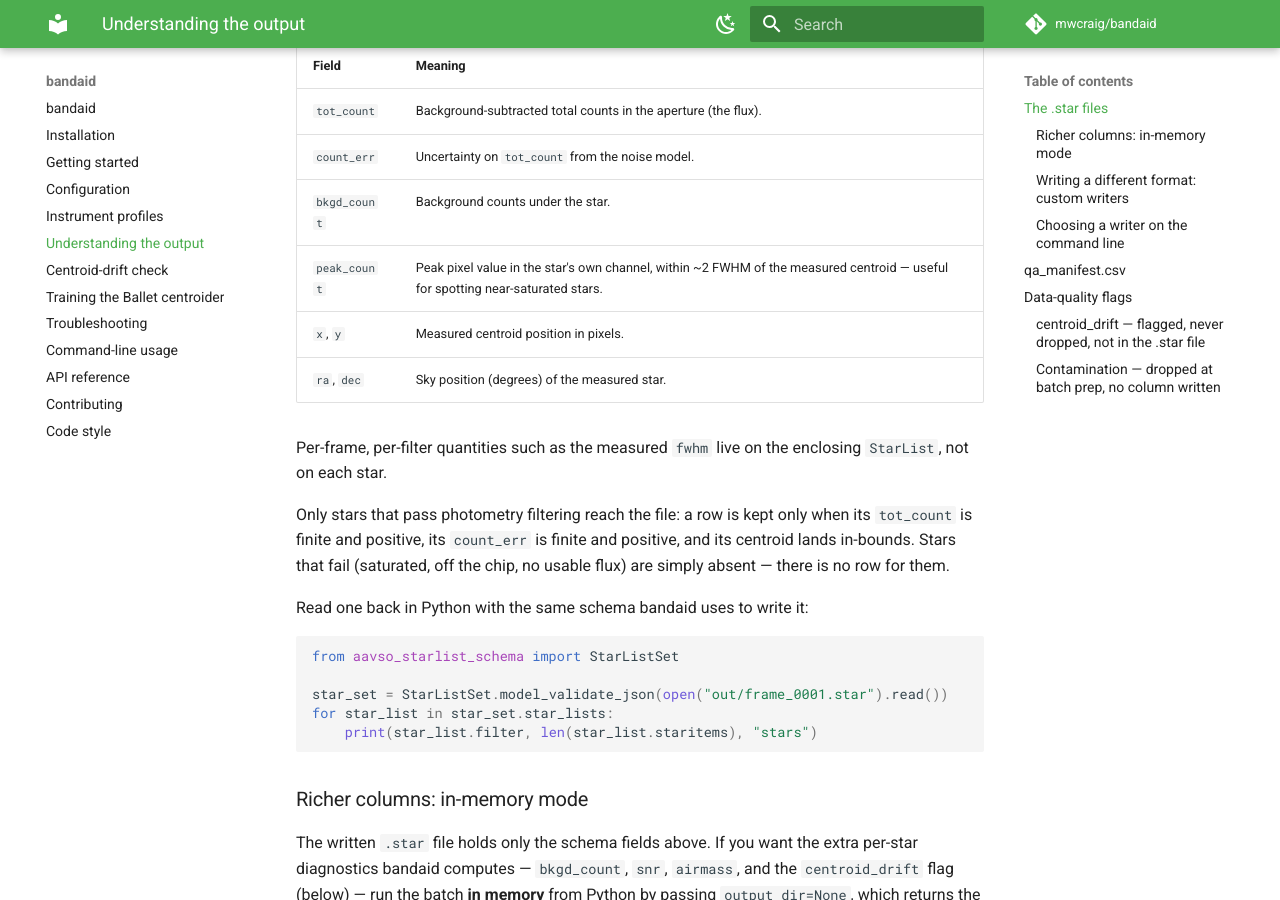
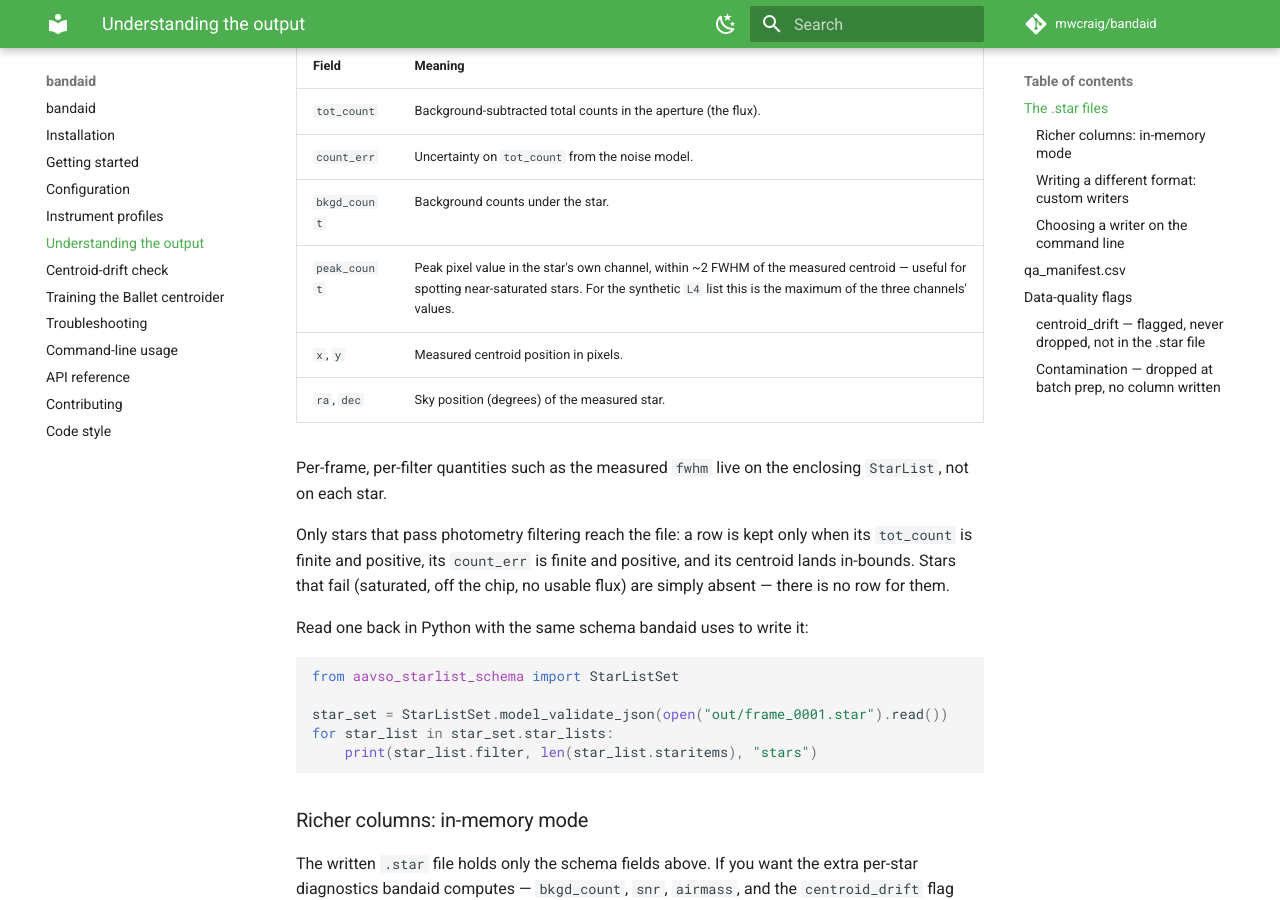
Before and after one commit to mwcraig/bandaid, an MkDocs documentation site: the page built from docs/outputs.md, in a window 1280 px wide and 900 px high, scrolled down 837 px. Built offline with MkDocs 1.6.1 and Material for MkDocs 9.7.7, drawn with Linux system fonts in a browser that asks for light colours; comment, search, counter and statistics services are not loaded.

Commit message:
Document the L4 peak_count semantics (PR #69 review)
For the synthetic L4 list peak_count is the max over the three
channels' values, not a single-channel measurement.

Co-Authored-By: Claude Fable 5 <noreply@anthropic.com>
Claude-Session: https://claude.ai/code/session_01GdU5dYQLSzmfrWtxrD4idW

```diff
--- a/docs/outputs.md
+++ b/docs/outputs.md
@@ -38,14 +38,14 @@ StarListSet
 
 The per-star fields in each `staritems` row:
 
-| Field        | Meaning                                                                                                                         |
-| ------------ | ------------------------------------------------------------------------------------------------------------------------------- |
-| `tot_count`  | Background-subtracted total counts in the aperture (the flux).                                                                  |
-| `count_err`  | Uncertainty on `tot_count` from the noise model.                                                                                |
-| `bkgd_count` | Background counts under the star.                                                                                               |
-| `peak_count` | Peak pixel value in the star's own channel, within ~2 FWHM of the measured centroid — useful for spotting near-saturated stars. |
-| `x`, `y`     | Measured centroid position in pixels.                                                                                           |
-| `ra`, `dec`  | Sky position (degrees) of the measured star.                                                                                    |
+| Field        | Meaning                                                                                                                                                                                                        |
+| ------------ | -------------------------------------------------------------------------------------------------------------------------------------------------------------------------------------------------------------- |
+| `tot_count`  | Background-subtracted total counts in the aperture (the flux).                                                                                                                                                 |
+| `count_err`  | Uncertainty on `tot_count` from the noise model.                                                                                                                                                               |
+| `bkgd_count` | Background counts under the star.                                                                                                                                                                              |
+| `peak_count` | Peak pixel value in the star's own channel, within ~2 FWHM of the measured centroid — useful for spotting near-saturated stars. For the synthetic `L4` list this is the maximum of the three channels' values. |
+| `x`, `y`     | Measured centroid position in pixels.                                                                                                                                                                          |
+| `ra`, `dec`  | Sky position (degrees) of the measured star.                                                                                                                                                                   |
 
 Per-frame, per-filter quantities such as the measured `fwhm` live on the
 enclosing `StarList`, not on each star.
```
